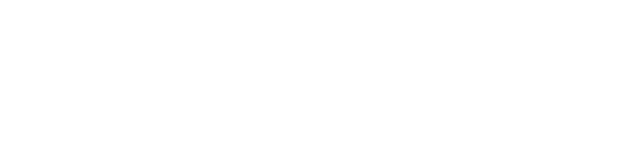
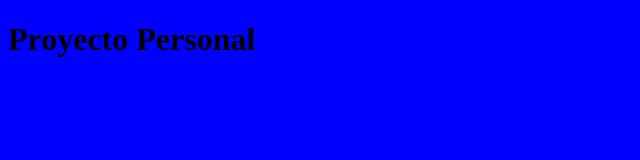
Before and after one commit to eduardosanandres/PruebaGit, a plain HTML site: page index.html in a window 1280 px wide. Shown: the whole page, without its empty margins (0-640 px from the left). Drawn offline with Linux system fonts and the light colour scheme.

Commit message:
Css agregado y titulo

```diff
--- /dev/null
+++ b/css/estilos.css
@@ -0,0 +1,3 @@
+body{
+	background-color: blue;
+}
--- a/index.html
+++ b/index.html
@@ -4,8 +4,9 @@
 	<meta charset="UTF-8">
 	<meta name="viewport" content="width=device-width, initial-scale=1.0">
 	<title>Document</title>
+	<link rel="stylesheet" type="text/css" href="css/estilos.css">
 </head>
 <body>
-
+	<h1>Proyecto Personal</h1>
 </body>
 </html>
```
Also changed, not shown: js/javascript.js (added).
